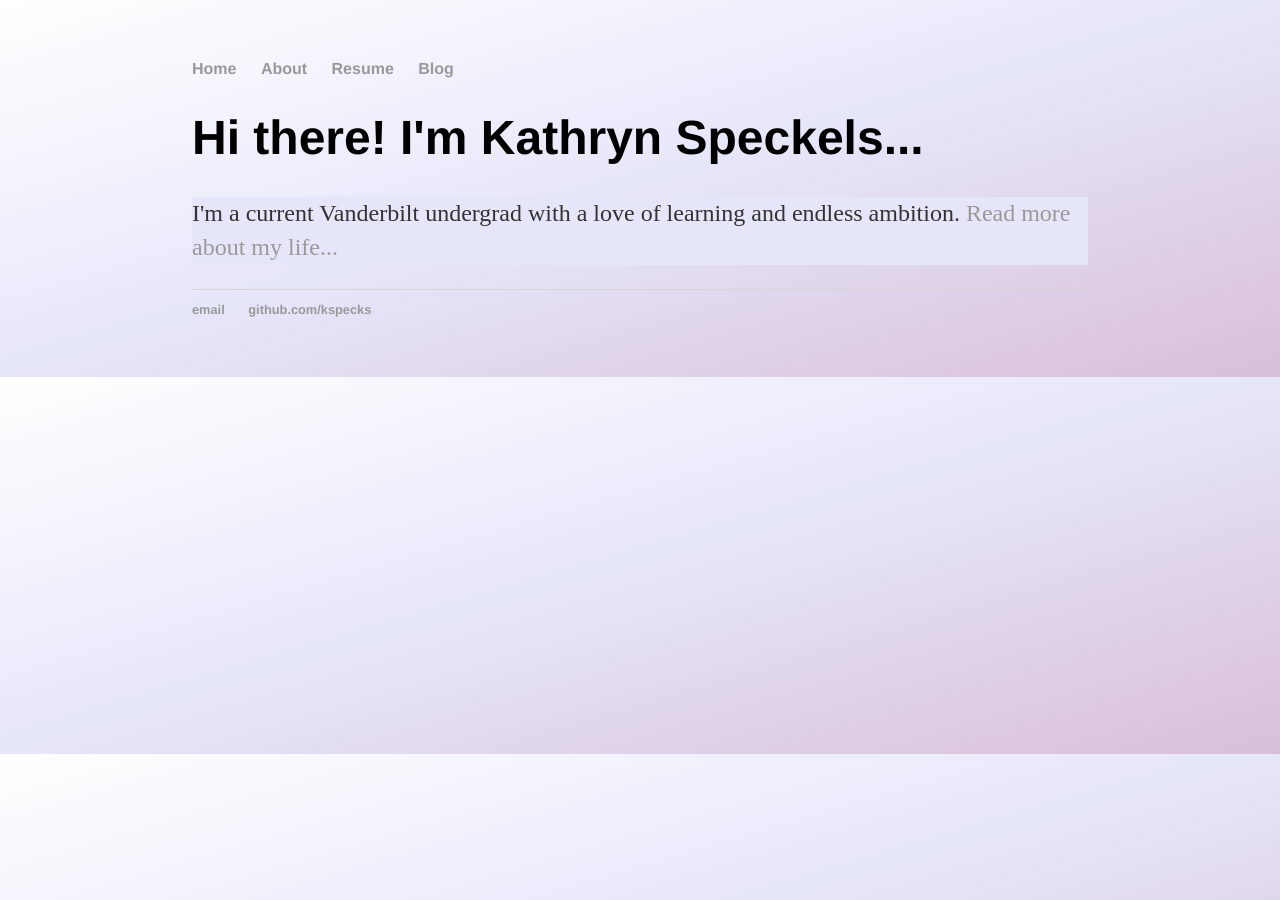
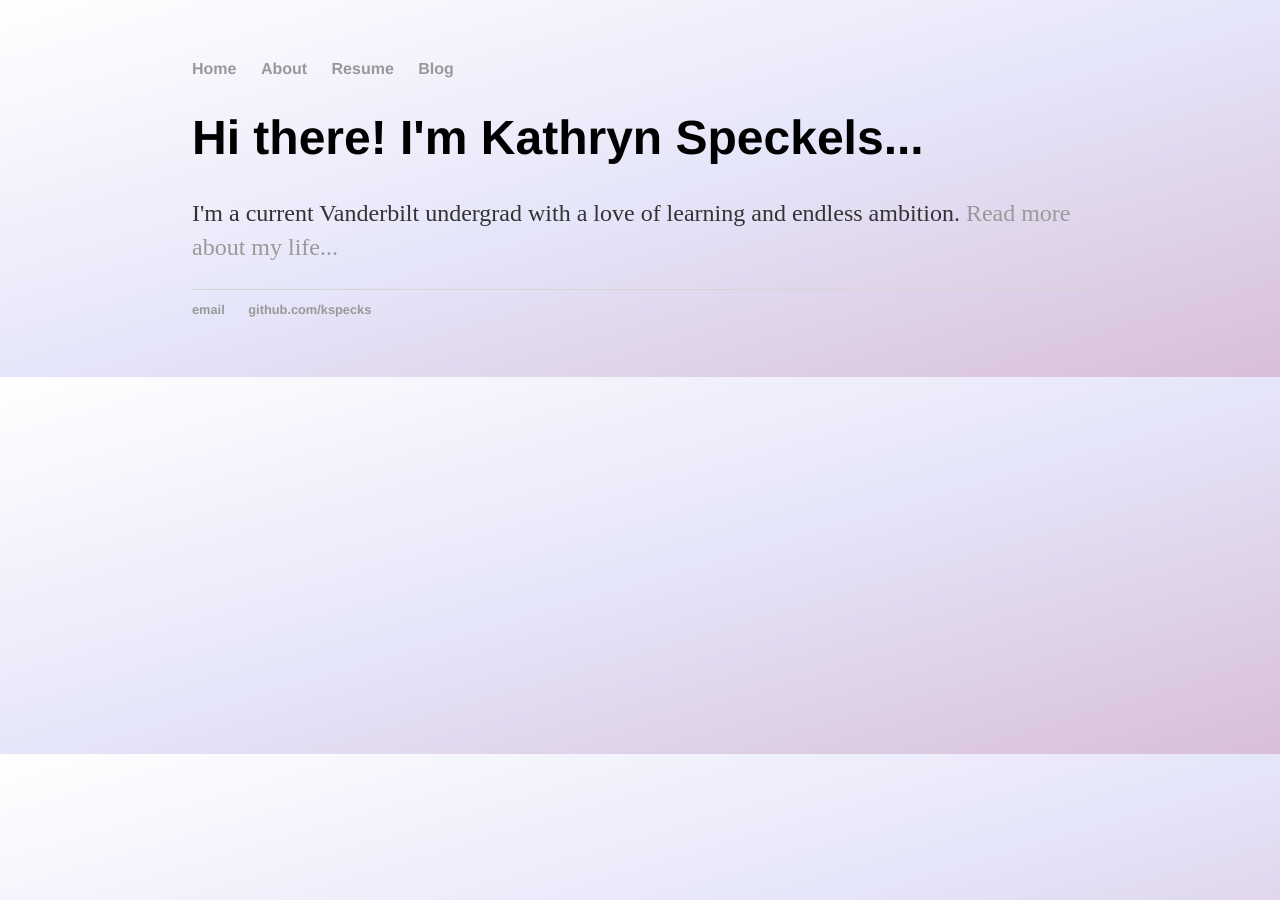
Before and after one commit to kspecks/kspecks.github.io, a Jekyll site: the page built from index.html, in a window 1280 px wide. Built offline with Jekyll 4.4.1, drawn with Linux system fonts in a browser that asks for light colours.

Commit message:
Update default.html

```diff
--- a/_layouts/default.html
+++ b/_layouts/default.html
@@ -3,9 +3,6 @@
 		<style>
 			body {
 				background: linear-gradient(to bottom right, white, lavender, thistle);
-			}
-			p {
-				background-color: lavender;
 			}
 		</style>
 
```
